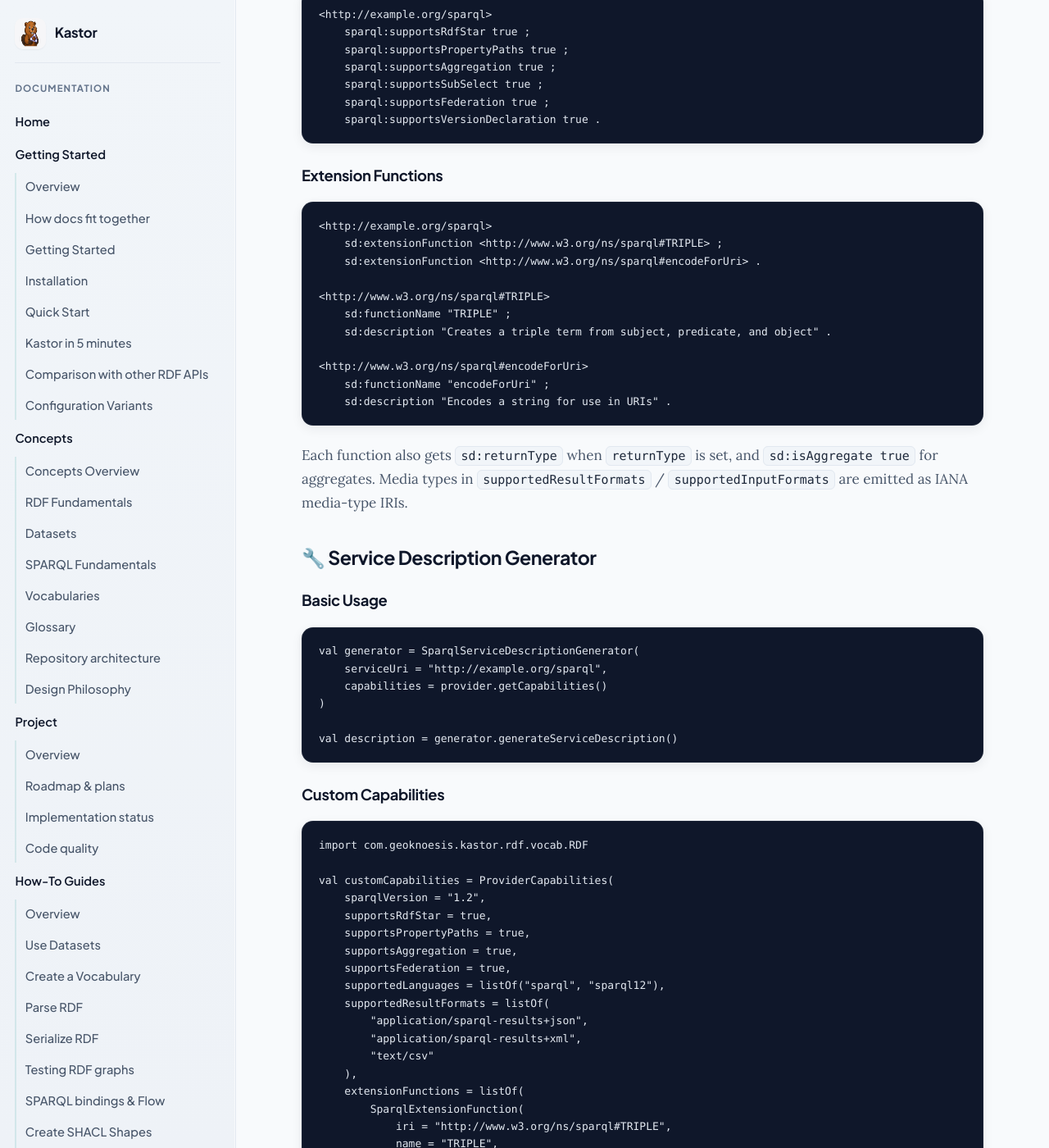
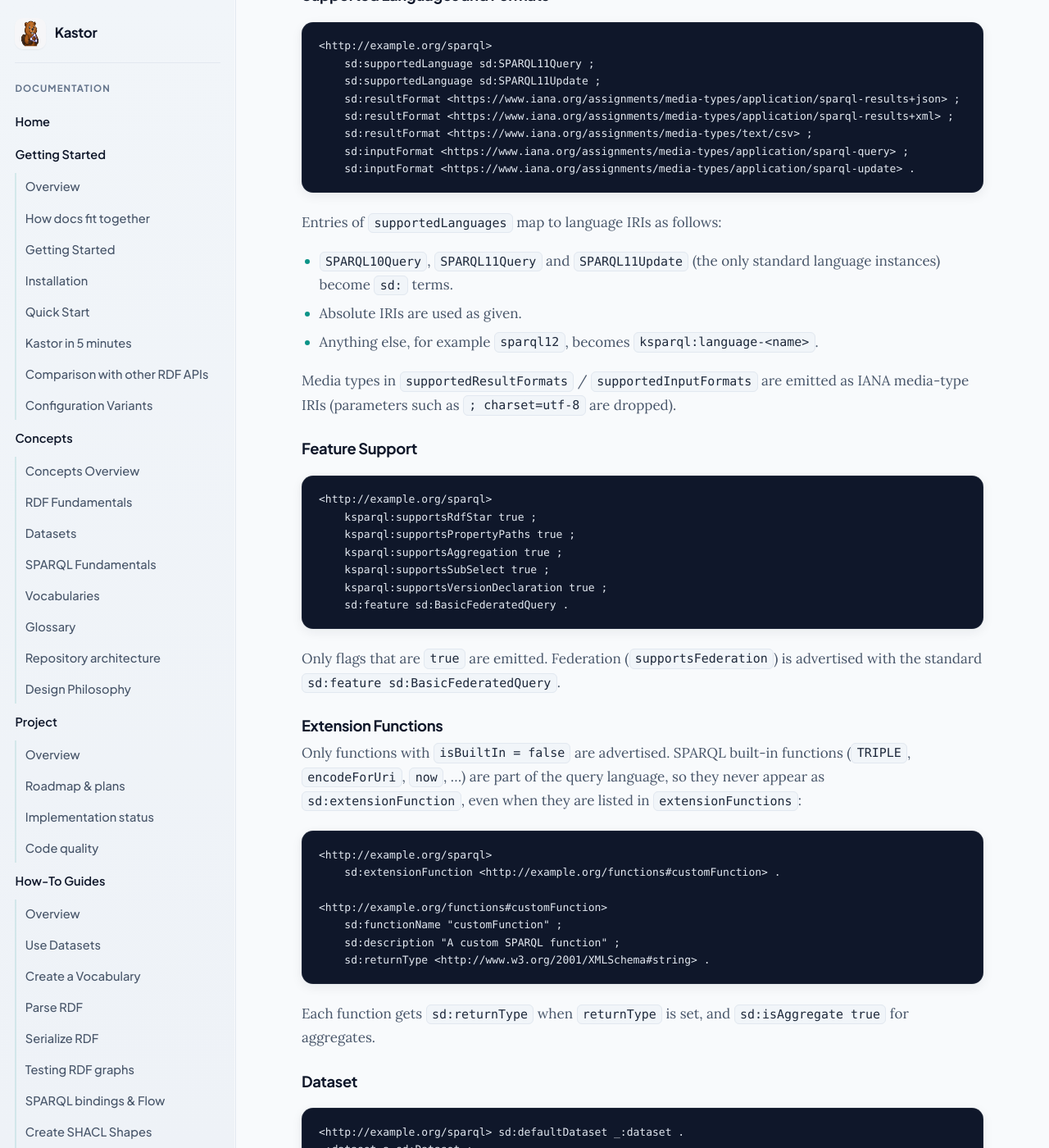
Before and after one commit to geoknoesis/kastor, a Jekyll site: the page built from docs/kastor/features/service-description.md, in a window 1280 px wide and 1400 px high, scrolled down 2479 px. Shown: the whole window at 82% size. Built offline with Jekyll 4.4.1, drawn with Linux system fonts in a browser that asks for light colours; our own code applies the rules of GitHub Pages for plain Markdown files; some of the changed text lies outside the part shown.

Commit message:
docs(service-description): Kastor namespace, sd:feature federation, custom-only functions
- Non-standard capability terms are in https://kastor.geoknoesis.com/ns/sparql#
  (KastorSparqlVocabulary, prefix ksparql) instead of the W3C sparql# namespace.
- Federation is sd:feature sd:BasicFederatedQuery.
- Built-in functions are no longer advertised as sd:extensionFunction; their
  registry IRIs are Kastor identifiers (KastorSparqlVocabulary.function).
- Language IRI mapping, dataset triples, skolem IRIs for
  generateAsSparqlResult (well-known genid / urn:kastor:genid).

Co-Authored-By: Claude Opus 5 (1M context) <noreply@anthropic.com>

````diff
--- a/docs/kastor/features/service-description.md
+++ b/docs/kastor/features/service-description.md
@@ -54,38 +54,45 @@ functions.forEach { func ->
 
 ### 3. Service Description Vocabulary
 
-Kastor includes complete SPARQL Service Description vocabulary:
+Descriptions use two vocabularies:
+
+- the W3C SPARQL Service Description vocabulary (`SPARQL_SD`, prefix `sd:`, `http://www.w3.org/ns/sparql-service-description#`) for every term it defines;
+- `KastorSparqlVocabulary` (module `rdf-sparql-lang`, prefix `ksparql:`, `https://kastor.geoknoesis.com/ns/sparql#`) for Kastor capability flags that the standard cannot express. Kastor does not put its own terms in the W3C-owned `http://www.w3.org/ns/sparql#` namespace.
 
 ```kotlin
 import com.geoknoesis.kastor.rdf.vocab.SPARQL_SD
-import com.geoknoesis.kastor.rdf.vocab.SPARQL12
+import com.geoknoesis.kastor.rdf.sparql.KastorSparqlVocabulary
 
 // Use vocabulary terms
 val service = SPARQL_SD.Service
 val endpoint = SPARQL_SD.endpointProp
-val sparql12Service = SPARQL12.Sparql12Service
+val sparql12Service = KastorSparqlVocabulary.Sparql12Service   // https://kastor.geoknoesis.com/ns/sparql#Sparql12Service
 ```
 
 ## 📊 Service Description Structure
+
+The snippets below show the triples in abbreviated Turtle for readability. `generateAsTurtle()` declares the same `sd:` and `ksparql:` prefixes but writes one triple per line with full IRIs.
 
 ### Basic Service Information
 
 ```turtle
 @prefix sd: <http://www.w3.org/ns/sparql-service-description#> .
-@prefix sparql: <http://www.w3.org/ns/sparql#> .
+@prefix ksparql: <https://kastor.geoknoesis.com/ns/sparql#> .
 
-<http://example.org/sparql> a sd:Service, sparql:Sparql12Service ;
+<http://example.org/sparql> a sd:Service, ksparql:Sparql12Service ;
     sd:endpoint <http://example.org/sparql/sparql> ;
     sd:updateEndpoint <http://example.org/sparql/update> ;
-    sparql:supportedSparqlVersion "1.2" .
+    ksparql:supportedSparqlVersion "1.2" .
 ```
+
+`ksparql:Sparql12Service` is added only when `sparqlVersion` starts with `1.2`.
 
 ### Supported Languages and Formats
 
 ```turtle
 <http://example.org/sparql>
-    sd:supportedLanguage sd:sparql ;
-    sd:supportedLanguage sd:sparql12 ;
+    sd:supportedLanguage sd:SPARQL11Query ;
+    sd:supportedLanguage sd:SPARQL11Update ;
     sd:resultFormat <https://www.iana.org/assignments/media-types/application/sparql-results+json> ;
     sd:resultFormat <https://www.iana.org/assignments/media-types/application/sparql-results+xml> ;
     sd:resultFormat <https://www.iana.org/assignments/media-types/text/csv> ;
@@ -93,35 +100,56 @@ val sparql12Service = SPARQL12.Sparql12Service
     sd:inputFormat <https://www.iana.org/assignments/media-types/application/sparql-update> .
 ```
 
-### SPARQL 1.2 Feature Support
+Entries of `supportedLanguages` map to language IRIs as follows:
+
+- `SPARQL10Query`, `SPARQL11Query` and `SPARQL11Update` (the only standard language instances) become `sd:` terms.
+- Absolute IRIs are used as given.
+- Anything else, for example `sparql12`, becomes `ksparql:language-<name>`.
+
+Media types in `supportedResultFormats` / `supportedInputFormats` are emitted as IANA media-type IRIs (parameters such as `; charset=utf-8` are dropped).
+
+### Feature Support
 
 ```turtle
 <http://example.org/sparql>
-    sparql:supportsRdfStar true ;
-    sparql:supportsPropertyPaths true ;
-    sparql:supportsAggregation true ;
-    sparql:supportsSubSelect true ;
-    sparql:supportsFederation true ;
-    sparql:supportsVersionDeclaration true .
+    ksparql:supportsRdfStar true ;
+    ksparql:supportsPropertyPaths true ;
+    ksparql:supportsAggregation true ;
+    ksparql:supportsSubSelect true ;
+    ksparql:supportsVersionDeclaration true ;
+    sd:feature sd:BasicFederatedQuery .
 ```
+
+Only flags that are `true` are emitted. Federation (`supportsFederation`) is advertised with the standard `sd:feature sd:BasicFederatedQuery`.
 
 ### Extension Functions
 
+Only functions with `isBuiltIn = false` are advertised. SPARQL built-in functions (`TRIPLE`, `encodeForUri`, `now`, …) are part of the query language, so they never appear as `sd:extensionFunction`, even when they are listed in `extensionFunctions`:
+
 ```turtle
 <http://example.org/sparql>
-    sd:extensionFunction <http://www.w3.org/ns/sparql#TRIPLE> ;
-    sd:extensionFunction <http://www.w3.org/ns/sparql#encodeForUri> .
+    sd:extensionFunction <http://example.org/functions#customFunction> .
 
-<http://www.w3.org/ns/sparql#TRIPLE>
-    sd:functionName "TRIPLE" ;
-    sd:description "Creates a triple term from subject, predicate, and object" .
-
-<http://www.w3.org/ns/sparql#encodeForUri>
-    sd:functionName "encodeForUri" ;
-    sd:description "Encodes a string for use in URIs" .
+<http://example.org/functions#customFunction>
+    sd:functionName "customFunction" ;
+    sd:description "A custom SPARQL function" ;
+    sd:returnType <http://www.w3.org/2001/XMLSchema#string> .
 ```
 
-Each function also gets `sd:returnType` when `returnType` is set, and `sd:isAggregate true` for aggregates. Media types in `supportedResultFormats` / `supportedInputFormats` are emitted as IANA media-type IRIs.
+Each function gets `sd:returnType` when `returnType` is set, and `sd:isAggregate true` for aggregates.
+
+### Dataset
+
+```turtle
+<http://example.org/sparql> sd:defaultDataset _:dataset .
+_:dataset a sd:Dataset ;
+    sd:defaultGraph <http://example.org/graphs/default> ;
+    sd:namedGraph <http://example.org/graphs/people> .
+<http://example.org/graphs/default> a sd:DefaultGraph .
+<http://example.org/graphs/people> a sd:NamedGraph .
+```
+
+Graphs come from `ProviderCapabilities.defaultGraphs` and `namedGraphs`.
 
 ## 🔧 Service Description Generator
 
@@ -139,7 +167,7 @@ val description = generator.generateServiceDescription()
 ### Custom Capabilities
 
 ```kotlin
-import com.geoknoesis.kastor.rdf.vocab.RDF
+import com.geoknoesis.kastor.rdf.vocab.XSD
 
 val customCapabilities = ProviderCapabilities(
     sparqlVersion = "1.2",
@@ -147,7 +175,7 @@ val customCapabilities = ProviderCapabilities(
     supportsPropertyPaths = true,
     supportsAggregation = true,
     supportsFederation = true,
-    supportedLanguages = listOf("sparql", "sparql12"),
+    supportedLanguages = listOf("SPARQL11Query", "SPARQL11Update"),
     supportedResultFormats = listOf(
         "application/sparql-results+json",
         "application/sparql-results+xml",
@@ -155,10 +183,11 @@ val customCapabilities = ProviderCapabilities(
     ),
     extensionFunctions = listOf(
         SparqlExtensionFunction(
-            iri = "http://www.w3.org/ns/sparql#TRIPLE",
-            name = "TRIPLE",
-            description = "Creates a triple term",
-            returnType = "rdf:TripleTerm"
+            iri = "http://example.org/functions#customFunction",
+            name = "customFunction",
+            description = "A custom SPARQL function",
+            returnType = XSD.string.value,
+            isBuiltIn = false   // built-in functions (the default) are not advertised
         )
     )
 )
@@ -186,6 +215,11 @@ val turtle = generator.generateAsTurtle()
 // Generate as JSON-LD
 val jsonLd = generator.generateAsJsonLd()
 ```
+
+`generateAsTurtle()` and `generateAsJsonLd()` declare the `sd` and `ksparql` prefixes. `generateAsSparqlResult()` returns a `SELECT ?subject ?predicate ?object` query with the triples in a `VALUES` block. SPARQL forbids blank nodes in `VALUES`, so blank nodes (such as the dataset node) are replaced by skolem IRIs:
+
+- for hierarchical service URIs with an authority, RDF 1.1 well-known IRIs such as `http://example.org/.well-known/genid/dataset`;
+- for opaque or authority-less service URIs (for example `urn:`), `urn:kastor:genid:<hash>:<label>`, where `<hash>` is derived from the service URI.
 
 ## 📋 Registry Integration
 
@@ -314,9 +348,10 @@ val allFunctions = SparqlExtensionFunctionRegistry.getAllFunctions()
 // Get functions by name
 val tripleFunctions = SparqlExtensionFunctionRegistry.getFunctionsByName("TRIPLE")
 
-// Check if function is registered
+// Check if function is registered. Built-ins use Kastor identifiers
+// (https://kastor.geoknoesis.com/ns/sparql/function#TRIPLE), not W3C IRIs.
 val isRegistered = SparqlExtensionFunctionRegistry.isRegistered(
-    "http://www.w3.org/ns/sparql#TRIPLE"
+    KastorSparqlVocabulary.function("TRIPLE").value
 )
 ```
 
@@ -335,13 +370,14 @@ val capabilities = ProviderCapabilities(
     supportsPropertyPaths = true,
     supportsAggregation = true,
     supportsFederation = true,
-    supportedLanguages = listOf("sparql", "sparql12"),
+    supportedLanguages = listOf("SPARQL11Query", "SPARQL11Update"),
     supportedResultFormats = listOf(
         "application/sparql-results+json",
         "application/sparql-results+xml",
         "text/csv"
     ),
-    extensionFunctions = SparqlExtensionFunctionRegistry.getBuiltInFunctions()
+    // Only custom functions are advertised; built-ins are part of SPARQL itself
+    extensionFunctions = SparqlExtensionFunctionRegistry.getCustomFunctions()
 )
 ```
 
````
Also changed, not shown: other parts of docs/kastor/features/service-description.md (+1 -1 lines), docs/kastor/features/extension-functions.md (+12 -10 lines), docs/kastor/features/provider-capabilities.md (+8 -0 lines), docs/kastor/features/rdf-star.md (+3 -2 lines), docs/kastor/features/sparql-1.2.md (+15 -10 lines).
